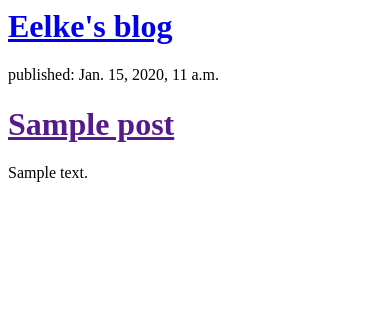
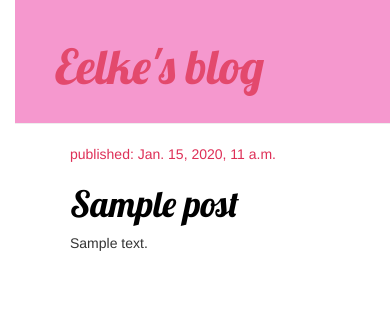
Before and after one commit to eelkebakker/my-first-blog, a Django app: template blog/templates/blog/post_list.html in a window 390 px wide. Shown: the top 322 px of the page. Run offline with Django 3.2, Linux system fonts and the light colour scheme; the template is opened without the code that fills it: values that come from a table or form of the project are taken from there, others are empty; tables that the repository leaves empty hold one stand-in row (values such as "Sample post"); some libraries are stand-ins or nearby versions.

Commit message:
change of color

```diff
--- /dev/null
+++ b/blog/static/css/blog.css
@@ -0,0 +1,50 @@
+h1 a {
+	color: #DE2F57;
+	font-family: 'Lobster'; }
+body {padding-left: 15px;}
+.page-header {
+    background-color: #F598CE;
+    margin-top: 0;
+    padding: 20px 20px 20px 40px;
+}
+
+.page-header h1, .page-header h1 a, .page-header h1 a:visited, .page-header h1 a:active {
+    color: #E3496D;
+    font-size: 36pt;
+    text-decoration: none;
+}
+
+.content {
+    margin-left: 40px;
+}
+
+h1, h2, h3, h4 {
+    font-family: 'Lobster', cursive;
+}
+
+.date {
+    color: #DE2F57;
+}
+
+.save {
+    float: right;
+}
+
+.post-form textarea, .post-form input {
+    width: 100%;
+}
+
+.top-menu, .top-menu:hover, .top-menu:visited {
+    color: #E3496D;
+    float: right;
+    font-size: 26pt;
+    margin-right: 20px;
+}
+
+.post {
+    margin-bottom: 70px;
+}
+
+.post h1 a, .post h1 a:visited {
+    color: #000000;
+}
--- a/blog/templates/blog/post_list.html
+++ b/blog/templates/blog/post_list.html
@@ -1,23 +1,33 @@
+{% load staticfiles %}
 <html>
 <head>
+	<link rel="stylesheet" href="//maxcdn.bootstrapcdn.com/bootstrap/3.2.0/css/bootstrap.min.css">
+	<link rel="stylesheet" href="//maxcdn.bootstrapcdn.com/bootstrap/3.2.0/css/bootstrap-theme.min.css">
+	<link rel="stylesheet" href="{% static 'css/blog.css' %}">
+	<link href="http://fonts.googleapis.com/css?family=Lobster&subset=latin,latin-ext" rel="stylesheet" type="text/css">
 	<title> Eelke's blog </title>
 </head>
 <body>
-	<div>
+
+	<div class="page-header">
 		<h1><a href="/">Eelke's blog</a></h1>
 	</div>
 
-	{% for post in posts%}
-
-	<div>
-
-	<p>published: {{ post.published_date }}</p>
-	<h1> <a href="">{{ post.title }}</a></h1>
-	<p> {{ post.text|linebreaks }}</p>
-
-	</div>
-
-	{% endfor %}
+	<div class="content container">
+    <div class="row">
+        <div class="col-md-8">
+            {% for post in posts %}
+                <div class="post">
+                    <div class="date">
+                        <p>published: {{ post.published_date }}</p>
+                    </div>
+                    <h1><a href="">{{ post.title }}</a></h1>
+                    <p>{{ post.text|linebreaks }}</p>
+                </div>
+            {% endfor %}
+        </div>
+    </div>
+</div>
 
 </body>
 </html>
```
